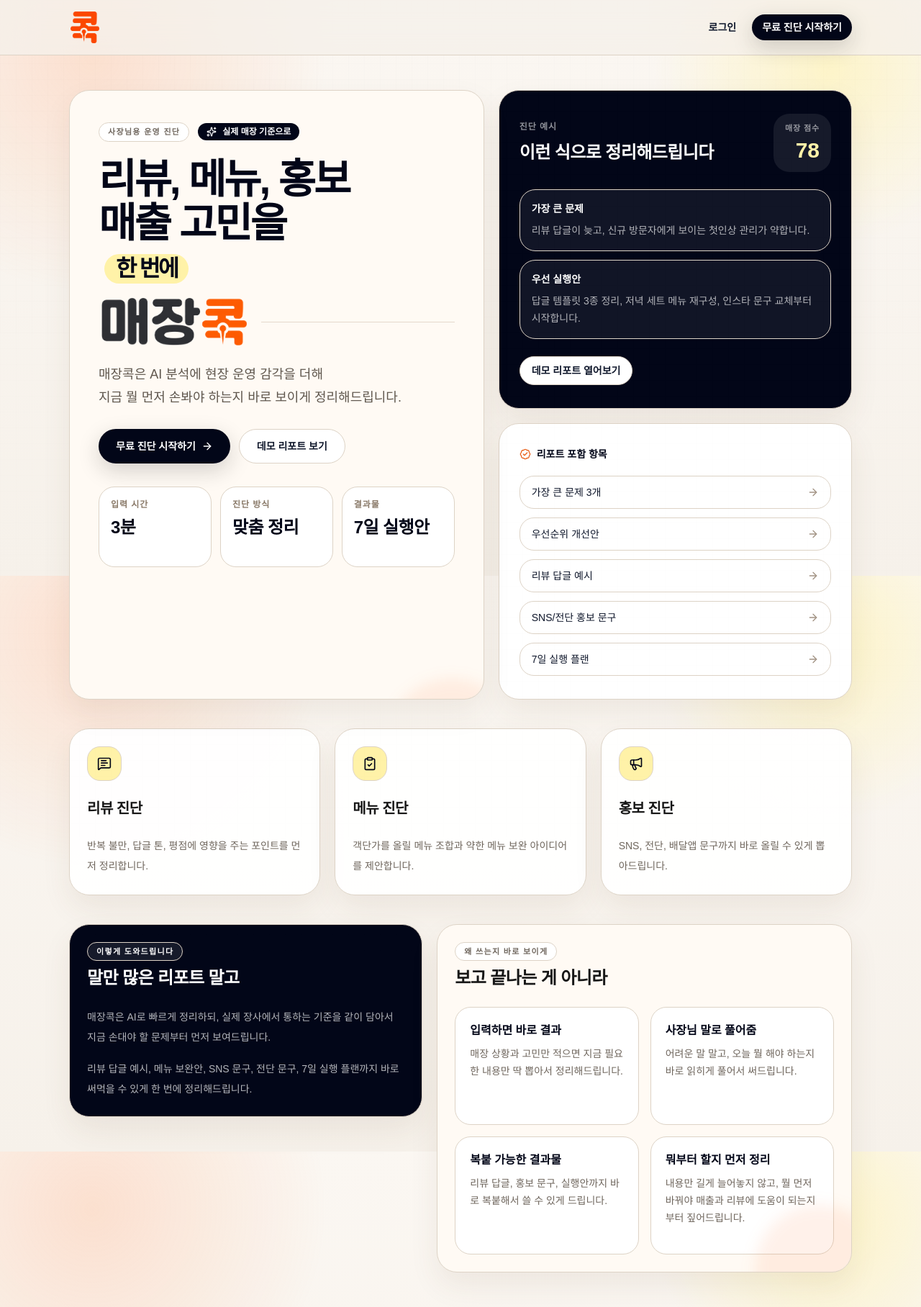
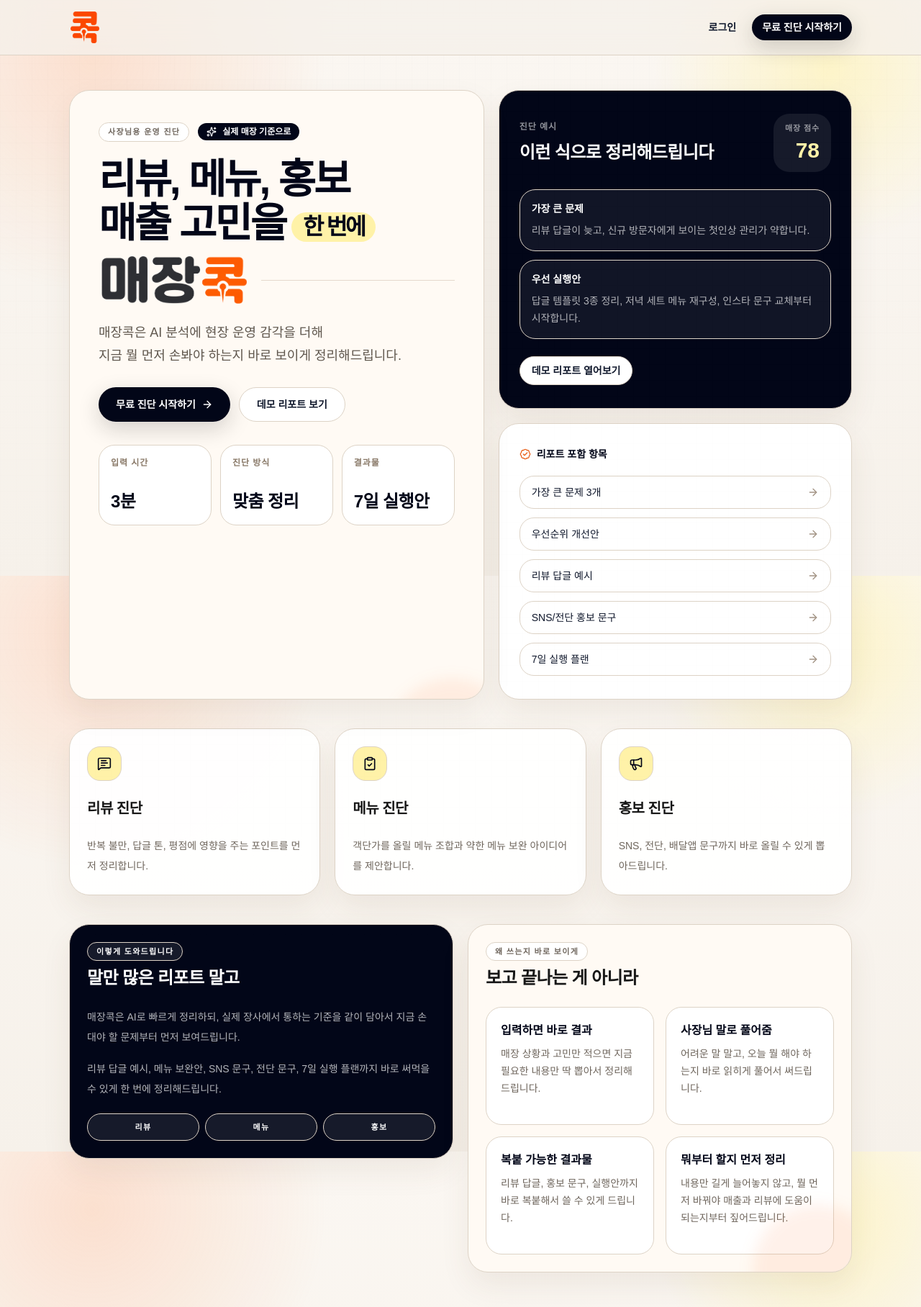
Before and after one commit to NACADMIC/storecok, a Next.js app: page / in a window 1280 px wide. Shown: the whole page at 72% size. Built offline with nearby package versions, Linux system fonts and the light colour scheme; no server answers; a web font is replaced by a local one.

Commit message:
Optimize_landing_layout_rhythm

```diff
--- a/src/app/page.tsx
+++ b/src/app/page.tsx
@@ -84,7 +84,7 @@
             </div>
 
             <div className="mt-6 space-y-3">
-              <h1 className="max-w-[12ch] text-[2rem] font-semibold leading-[1.02] tracking-[-0.05em] text-slate-950 sm:text-[3rem] lg:text-[3.55rem]">
+              <h1 className="max-w-[13ch] text-[2rem] font-semibold leading-[1.02] tracking-[-0.05em] text-slate-950 sm:text-[3rem] lg:text-[3.55rem]">
                 <span className="block">리뷰, 메뉴, 홍보</span>
                 <span className="mt-1 block">
                   매출 고민을
@@ -93,11 +93,11 @@
                   </span>
                 </span>
               </h1>
-              <div className="flex items-center gap-4">
+              <div className="flex items-center gap-4 sm:flex-nowrap">
                 <img
                   src="/logo2.png"
                   alt="매장콕"
-                  className="h-auto w-full max-w-[150px] object-contain sm:max-w-[180px] lg:max-w-[210px]"
+                  className="h-auto w-full max-w-[150px] shrink-0 object-contain sm:max-w-[180px] lg:max-w-[210px]"
                 />
                 <div className="hidden h-px flex-1 bg-[#e4d9cc] sm:block" />
               </div>
@@ -125,7 +125,7 @@
               {miniStats.map((item) => (
                 <div
                   key={item.label}
-                  className="flex min-h-[112px] h-full flex-col rounded-[22px] border border-[#e4d9cc] bg-white px-4 py-4"
+                  className="flex min-h-[112px] h-full flex-col justify-between rounded-[22px] border border-[#e4d9cc] bg-white px-4 py-4"
                 >
                   <div className="text-xs font-semibold tracking-[0.08em] text-[#8a7a69]">
                     {item.label}
@@ -218,7 +218,7 @@
         ))}
       </section>
 
-      <section className="grid items-start gap-5 lg:grid-cols-[0.92fr_1.08fr]">
+      <section className="grid items-start gap-5 lg:grid-cols-2">
         <Card className="self-start bg-slate-950 text-white">
           <CardHeader>
             <Badge className="w-fit border-white/15 bg-white/8 text-white">
@@ -237,6 +237,11 @@
               리뷰 답글 예시, 메뉴 보완안, SNS 문구, 전단 문구, 7일 실행 플랜까지
               바로 써먹을 수 있게 한 번에 정리해드립니다.
             </p>
+            <div className="grid gap-2 pt-1 sm:grid-cols-3">
+              <Badge className="justify-center border-white/15 bg-white/8 text-white">리뷰</Badge>
+              <Badge className="justify-center border-white/15 bg-white/8 text-white">메뉴</Badge>
+              <Badge className="justify-center border-white/15 bg-white/8 text-white">홍보</Badge>
+            </div>
           </CardContent>
         </Card>
 
@@ -245,7 +250,7 @@
             <Badge className="w-fit bg-white">왜 쓰는지 바로 보이게</Badge>
             <CardTitle className="text-2xl font-semibold">보고 끝나는 게 아니라</CardTitle>
           </CardHeader>
-          <CardContent className="grid auto-rows-fr gap-4 sm:grid-cols-2">
+          <CardContent className="grid auto-rows-fr gap-4 md:grid-cols-2">
             {reasons.map((reason) => (
               <ReasonItem
                 key={reason.title}
```
